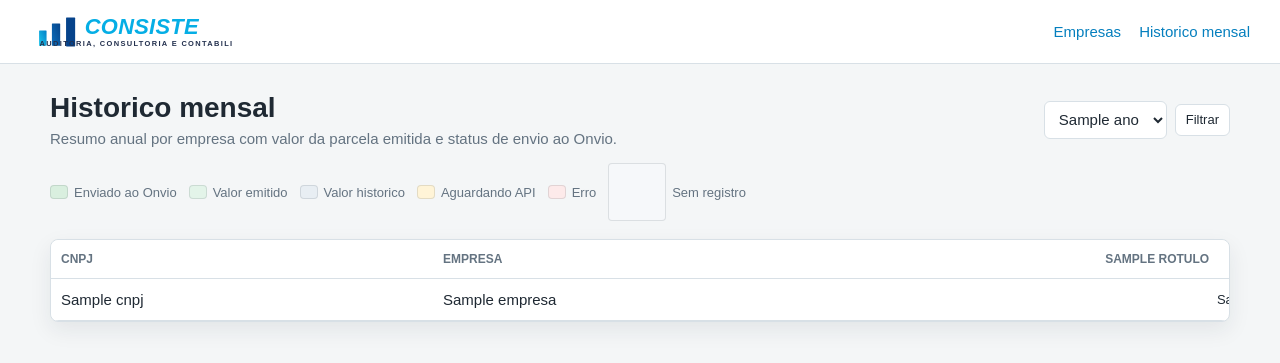
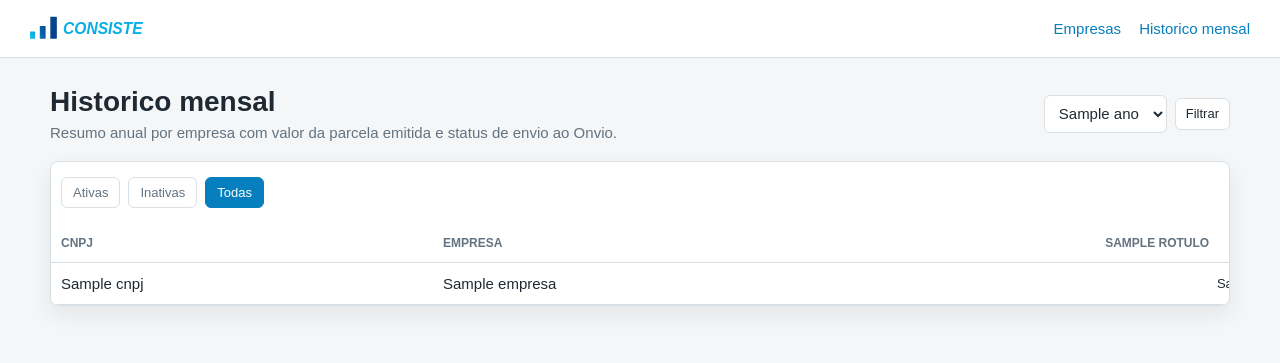
Before and after one commit to gustavoneves-git/parcelamento-psn, a Flask app: template app/templates/historico_mensal.html in a window 1280 px wide. Shown: the top 363 px of the page. Run offline with Flask 3, Linux system fonts and the light colour scheme; the template is opened without the code that fills it: most values are stand-ins (such as "Sample title", 1, 10 or a date in 2020).

Commit message:
Ajusta historico mensal e identidade visual

```diff
--- a/app/static/css/style.css
+++ b/app/static/css/style.css
@@ -35,7 +35,7 @@ a {
     border-bottom: 1px solid var(--line);
     display: flex;
     justify-content: space-between;
-    min-height: 64px;
+    min-height: 58px;
     padding: 0 30px;
 }
 
@@ -46,7 +46,7 @@ a {
 
 .brand img {
     display: block;
-    height: 48px;
+    height: 32px;
     width: auto;
 }
 
@@ -110,6 +110,11 @@ a {
     display: flex;
     gap: 8px;
     margin-bottom: 16px;
+}
+
+.history-panel .filters {
+    margin-left: 10px;
+    margin-top: 15px;
 }
 
 .filter-link {
--- a/app/templates/empresas.html
+++ b/app/templates/empresas.html
@@ -4,7 +4,7 @@
 <section class="page-title">
     <div>
         <h1>Empresas</h1>
-        <p>Emita a guia do mes pela API SERPRO e suba o PDF para a pasta Onvio da empresa.</p>
+        <p>Emita a guia e suba o PDF para a pasta Onvio da Consiste Contabilidade.</p>
     </div>
     <a class="button primary" href="{{ url_for('empresas.nova') }}">Nova empresa</a>
 </section>
--- a/app/templates/historico_mensal.html
+++ b/app/templates/historico_mensal.html
@@ -7,6 +7,7 @@
         <p>Resumo anual por empresa com valor da parcela emitida e status de envio ao Onvio.</p>
     </div>
     <form class="filter" method="get">
+        <input type="hidden" name="status" value="{{ historico.filtro_status }}">
         <select name="ano">
             {% for ano in historico.anos %}
                 <option value="{{ ano }}" {% if historico.ano == ano %}selected{% endif %}>{{ ano }}</option>
@@ -16,16 +17,12 @@
     </form>
 </section>
 
-<section class="legend">
-    <span><i class="sent"></i> Enviado ao Onvio</span>
-    <span><i class="ready"></i> Valor emitido</span>
-    <span><i class="history"></i> Valor historico</span>
-    <span><i class="waiting"></i> Aguardando API</span>
-    <span><i class="error"></i> Erro</span>
-    <span><i class="empty"></i> Sem registro</span>
-</section>
-
 <section class="panel history-panel">
+    <div class="filters">
+        <a class="filter-link {% if historico.filtro_status == 'ATIVA' %}active{% endif %}" href="{{ url_for('historico.mensal', ano=historico.ano, status='ATIVA') }}">Ativas</a>
+        <a class="filter-link {% if historico.filtro_status == 'INATIVA' %}active{% endif %}" href="{{ url_for('historico.mensal', ano=historico.ano, status='INATIVA') }}">Inativas</a>
+        <a class="filter-link {% if historico.filtro_status == 'TODAS' %}active{% endif %}" href="{{ url_for('historico.mensal', ano=historico.ano, status='TODAS') }}">Todas</a>
+    </div>
     <div class="table-wrap history-wrap">
         <table class="history-table">
             <thead>
```
Also changed, not shown: app/routes/historico.py (+7 -1 lines), app/services/historico_service.py (+19 -4 lines), app/static/img/consiste-logo.svg.
